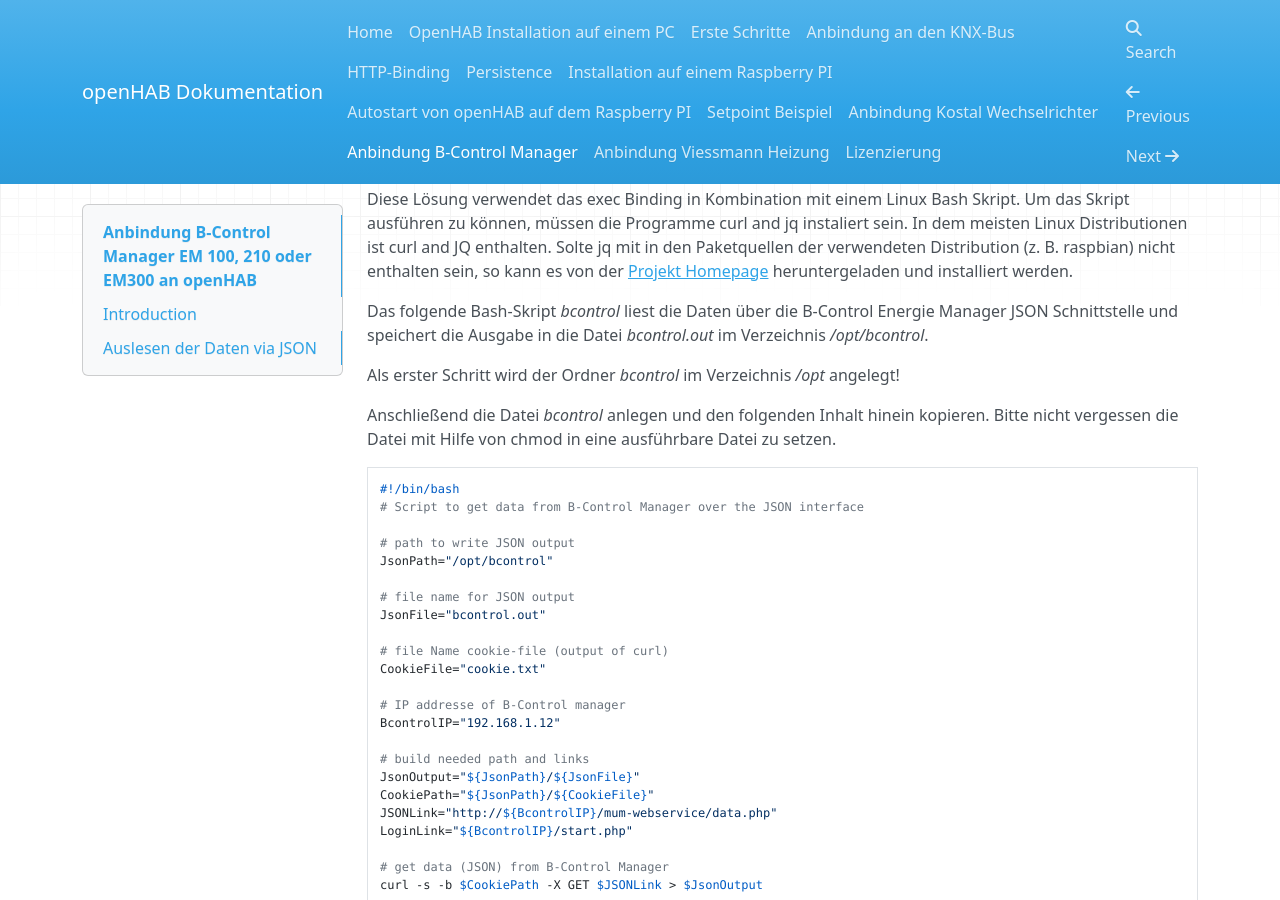
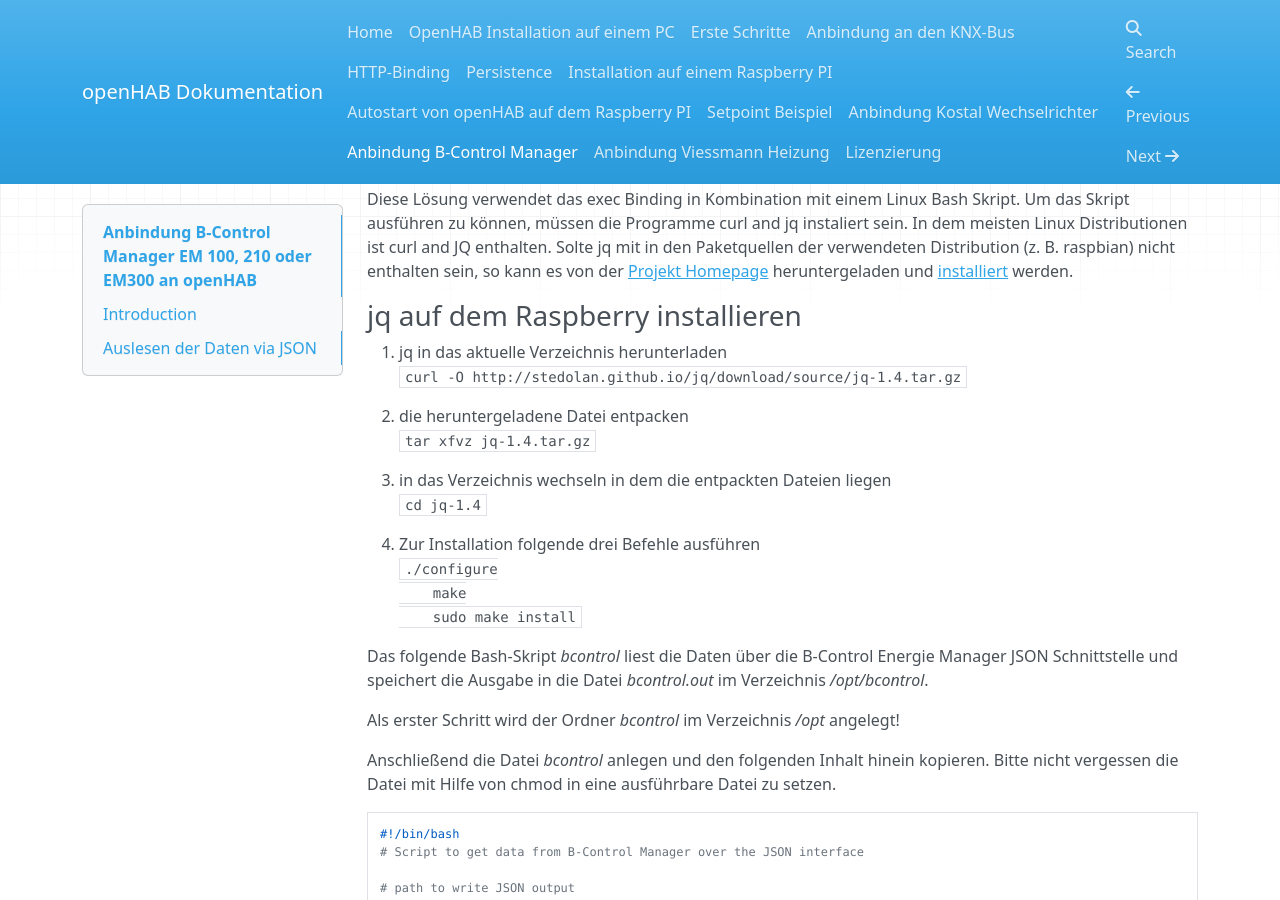
Before and after one commit to mepi0011/openhab.doc, an MkDocs documentation site: the page built from docs/B-Control_EM_example.md, in a window 1280 px wide and 900 px high, scrolled down 419 px. Built offline with MkDocs 1.6.1, drawn with Linux system fonts in a browser that asks for light colours; nearby versions of some CDN libraries; old or Windows-style settings are respelled for this version of MkDocs.

Commit message:
some small corrections

````diff
--- a/docs/B-Control_EM_example.md
+++ b/docs/B-Control_EM_example.md
@@ -10,7 +10,25 @@ veröffentlicht. Mit Hilfe dieser Informationen ist es möglich dievers Informat
 ## Auslesen der Daten via JSON
 Diese Lösung verwendet das exec Binding in Kombination mit einem Linux Bash Skript.
 Um das Skript ausführen zu können, müssen die Programme curl and jq instaliert sein.
-In dem meisten Linux Distributionen ist curl and JQ enthalten. Solte jq mit in den Paketquellen der verwendeten Distribution (z. B. raspbian) nicht enthalten sein, so kann es von der [Projekt Homepage](http://stedolan.github.io/jq/) heruntergeladen und installiert werden.
+In dem meisten Linux Distributionen ist curl and JQ enthalten. Solte jq mit in den Paketquellen der verwendeten Distribution (z. B. raspbian) nicht enthalten sein, so kann es von der [Projekt Homepage](http://stedolan.github.io/jq/) heruntergeladen und [installiert](https://josef-friedrich.de/install-jq-on-raspberry-pi/) werden.
+
+### jq auf dem Raspberry installieren
+
+1.  jq in das aktuelle Verzeichnis herunterladen
+    `curl -O http://stedolan.github.io/jq/download/source/jq-1.4.tar.gz`
+
+2.  die heruntergeladene Datei entpacken
+    `tar xfvz jq-1.4.tar.gz`
+
+3.  in das Verzeichnis wechseln in dem die entpackten Dateien liegen
+    `cd jq-1.4`
+
+4.  Zur Installation folgende drei Befehle ausführen
+    ```
+    ./configure
+    make
+    sudo make install
+    ```
 
 Das folgende Bash-Skript *bcontrol* liest die Daten über die B-Control Energie Manager JSON Schnittstelle und speichert die Ausgabe in die Datei *bcontrol.out* im Verzeichnis */opt/bcontrol*.
 
````
Also changed, not shown: docs/Autostart.md (+5 -2 lines), docs/Binding_HTTP.md (+3 -3 lines).
